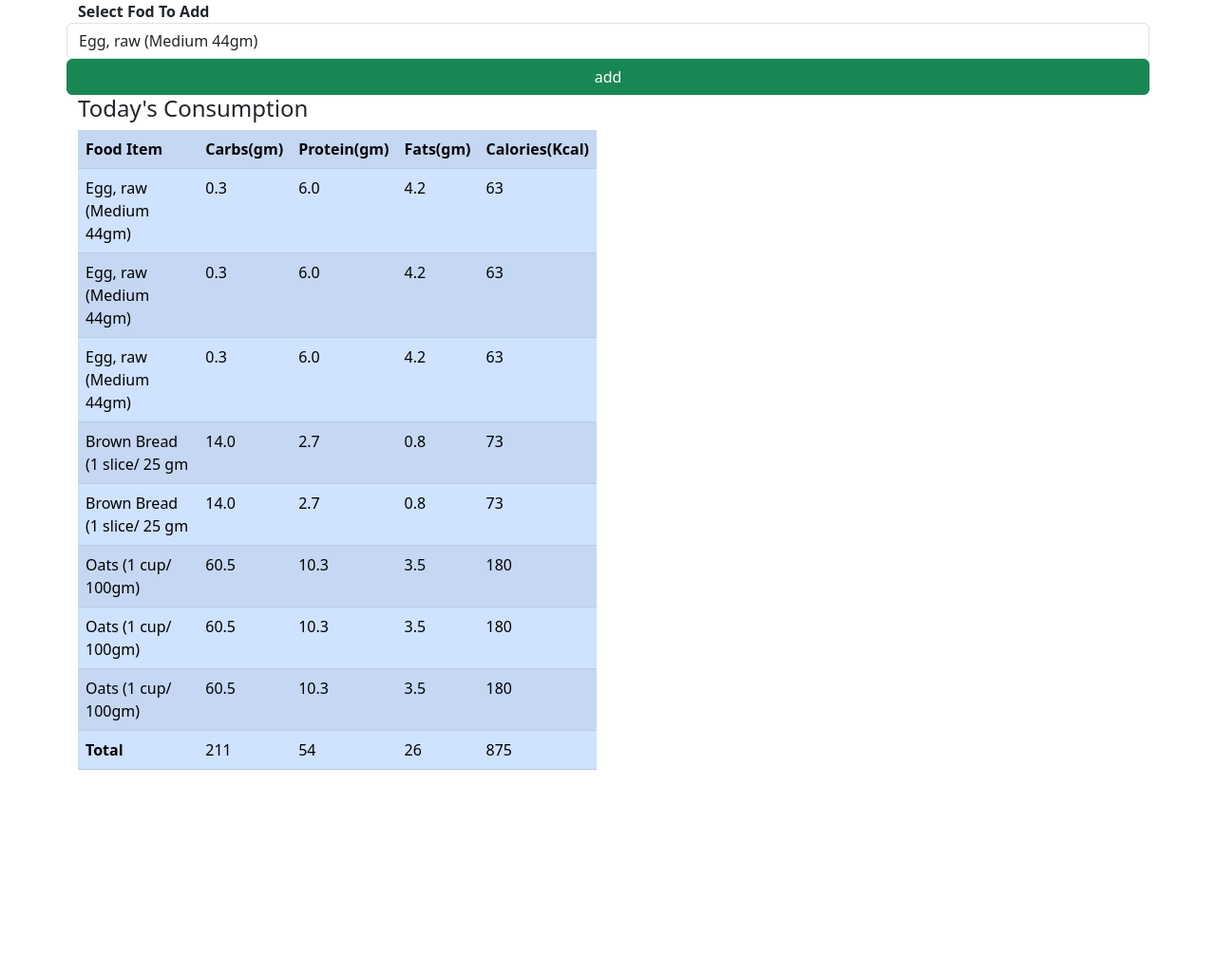
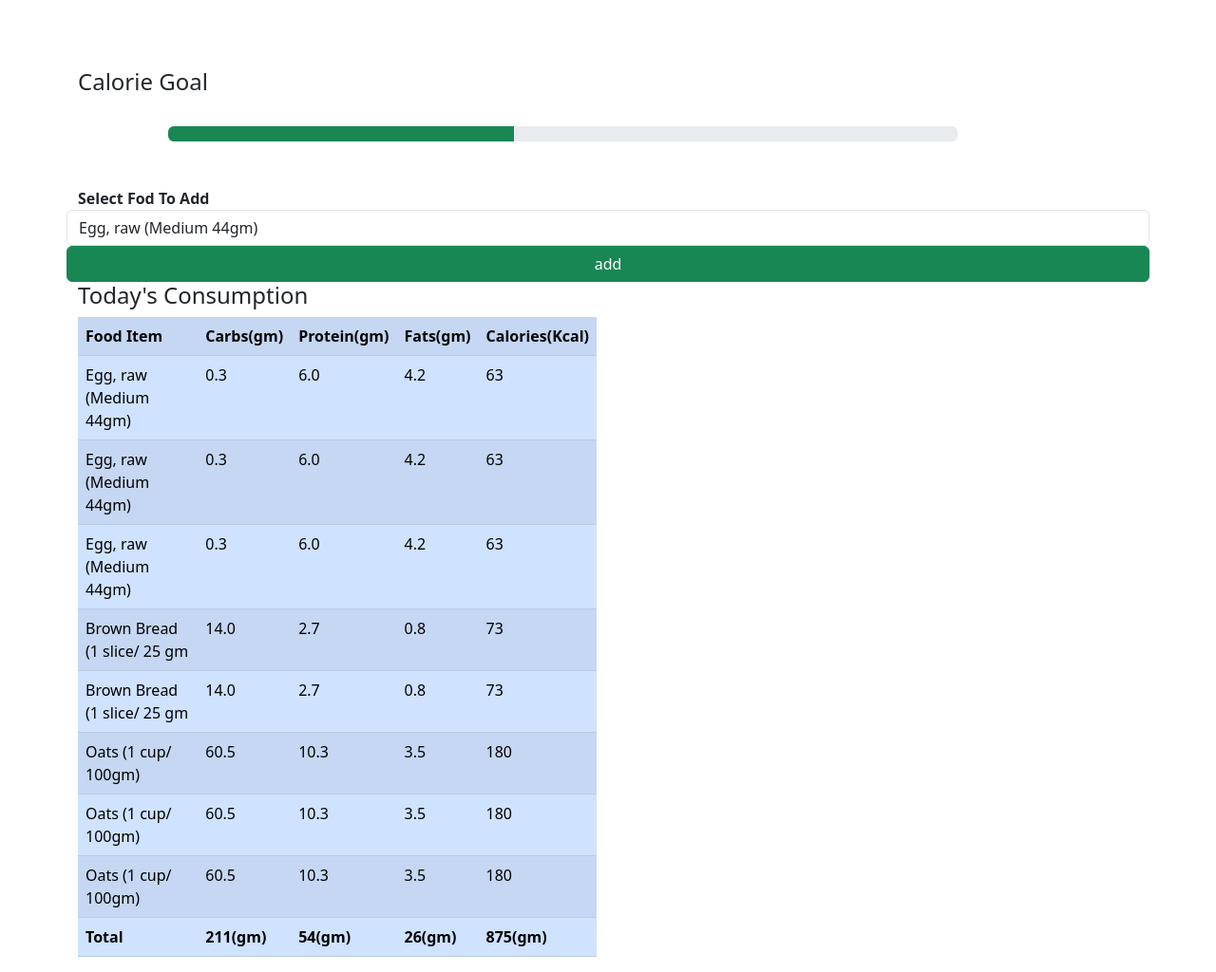
Before and after one commit to lddi-lab/django-calcount, a Django app: page / in a window 1280 px wide. Shown: the whole page at 95% size. Before the commit the page ends 811 px from the top, so only its background shows below. Run offline with Django 4.2, Linux system fonts and the light colour scheme; a user stored in the database is signed in; data comes from the database, SQL or seed files in the repository; both versions use the stored data as it was after the commit.

Commit message:
added calorie progress bar

```diff
--- a/myapp/templates/myapp/index.html
+++ b/myapp/templates/myapp/index.html
@@ -10,6 +10,17 @@
 <body>
 
     <div class="container">
+        <br><br><br>
+        <h4>Calorie Goal</h4>
+        <br>
+        <div class="row">
+            <div class="col-md-9 offset-1">
+                <div class="progress">
+                    <div class="progress-bar bg-success" role="progressbar" style="width: 0%" aria-valuenow="0" aria-valuemin="0" aria-valuemax="0"></div>
+                </div>
+            </div>
+        </div>
+        <br><br>
         <div class="row">
             <div class="col-md-12">
                 <form method="POST">
@@ -83,9 +94,12 @@
     }
     console.log(carbs);
 
-    document.getElementById("totalCarbs").innerHTML = carbs;
-    document.getElementById("totalProtein").innerHTML = protein;
-    document.getElementById("totalFats").innerHTML = fats;
-    document.getElementById("totalCalories").innerHTML = calories;
+    document.getElementById("totalCarbs").innerHTML = '<b>' + carbs + '(gm)</b>';
+    document.getElementById("totalProtein").innerHTML = '<b>' + protein + '(gm)</b>';
+    document.getElementById("totalFats").innerHTML = '<b>' + fats + '(gm)</b>';
+    document.getElementById("totalCalories").innerHTML = '<b>' + calories + '(gm)</b>';
+
+    var calPer = (calories/2000) * 100;
+    document.getElementsByClassName('progress-bar')[0].setAttribute('style','width:' + calPer +'%');
 </script>
 </html>
```
Also changed, not shown: db.sqlite3.
